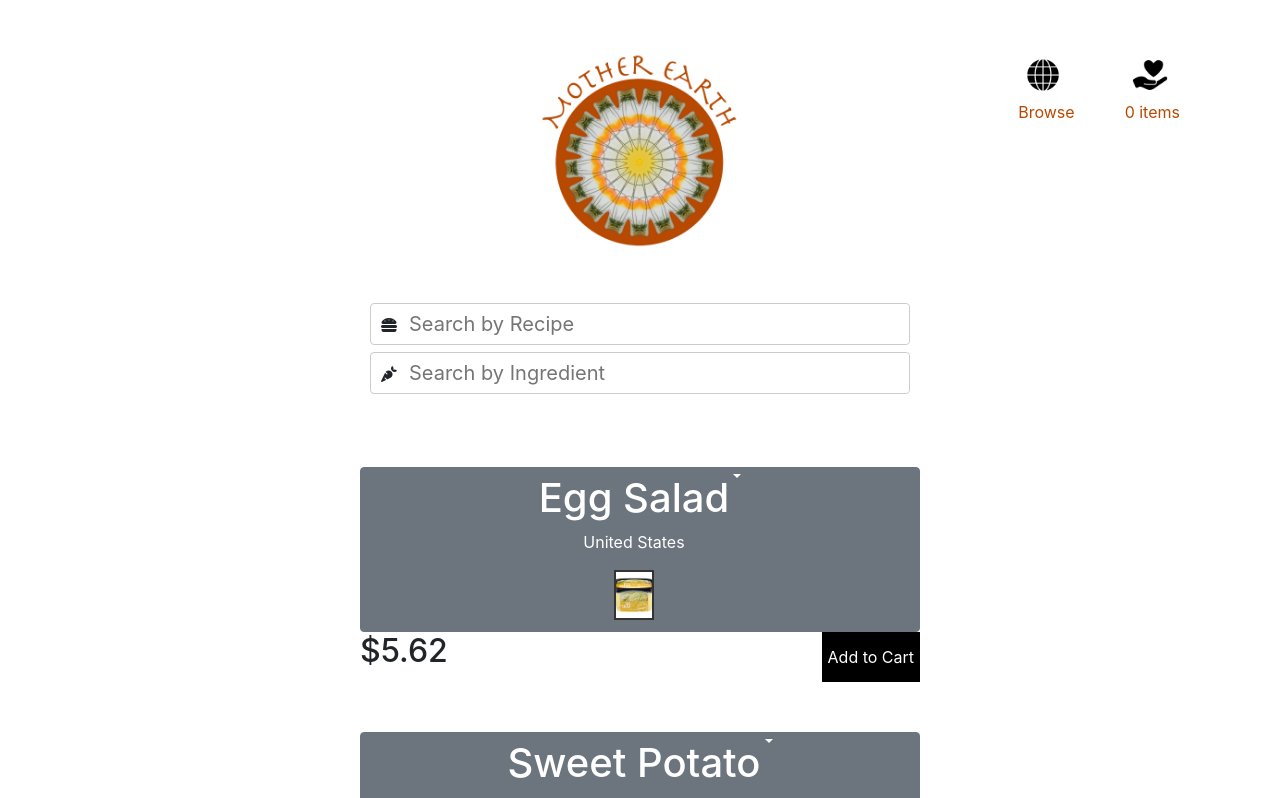
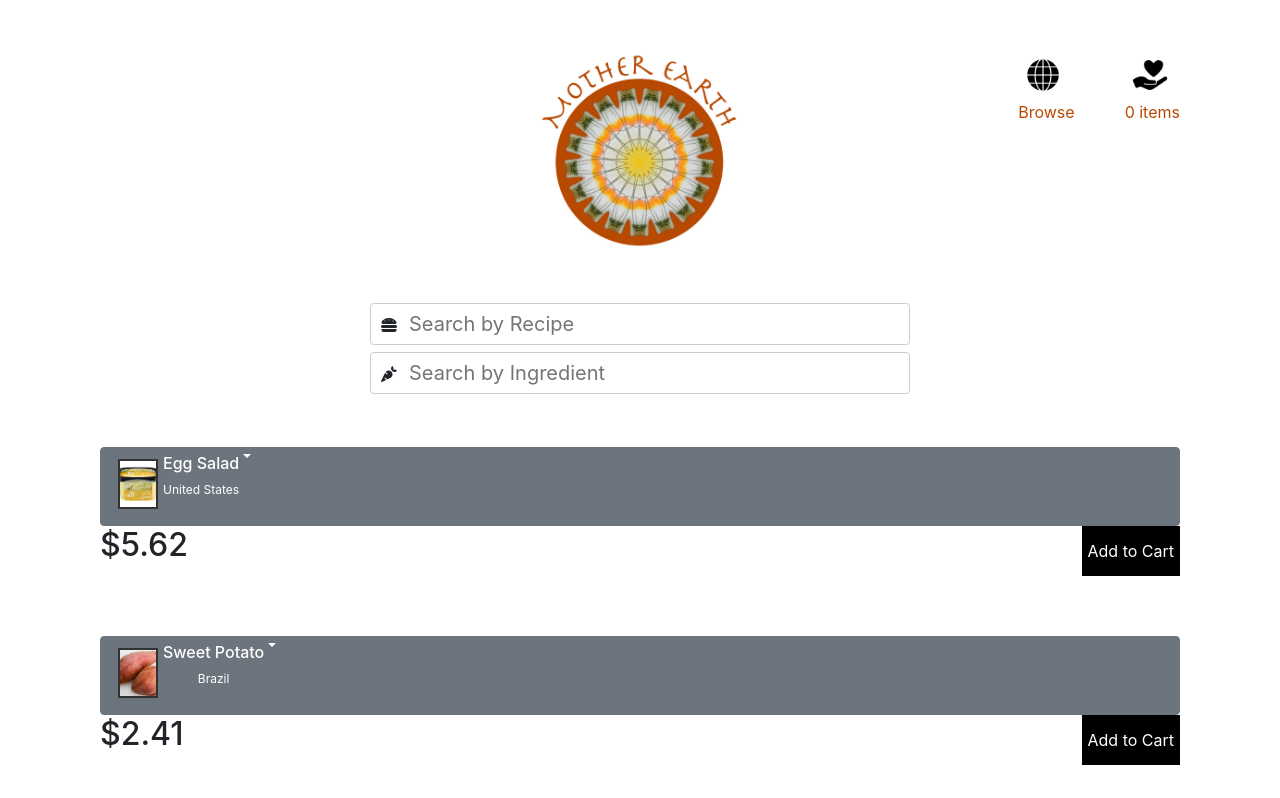
Before and after one commit to BismarkPrime/VueCookBook, a Vue app: page / in a window 1280 px wide. Shown: the top 798 px of the page. Built offline with nearby package versions, Linux system fonts and the light colour scheme.

Commit message:
Just made everything nice :)

```diff
--- a/src/components/ProductList.vue
+++ b/src/components/ProductList.vue
@@ -1,16 +1,15 @@
 <template>
   <div class="wrapper">
-    <div class="products">
           <div class="product" v-for="product in products" :key="product.id">
               <div class="dropdown">
                 <button class="btn btn-secondary dropdown-toggle long-btn" type="button" id="dropdownMenuButton" data-toggle="dropdown" aria-haspopup="true" aria-expanded="false">
+                <div class="image">
+                  <img :src="'/images/products/' + product.image" />
+                </div>
                 <div class="info1">
                   <h1>{{ product.name }}</h1>
                   <p>{{ product.country }}</p>
-                <div class="image">
-                  <img :src="'/images/products/' + product.image" />
                 </div>
-              </div>
                 </button>
                 <div class="dropdown-menu" aria-labelledby="dropdownMenuButton">
                   <a class="dropdown-item" href="#"></a>
@@ -24,7 +23,6 @@
                 <button class="auto" @click="addToCart(product)">Add to Cart</button>
               </div>
           </div>
-    </div>
   </div>
 </template>
 
@@ -65,9 +63,11 @@ export default {
 
 <style scoped>
 .wrapper {
+}
+.dropdown {
   display: flex;
-  align-items: center;
-  justify-content: center;
+  justify-content: left;
+  width: 100%;
 }
 
 .products {
@@ -80,49 +80,37 @@ export default {
 .product {
   margin: 10px;
   margin-top: 50px;
+  width: 100%;
 }
 
 .product img {
   border: 2px solid #333;
   height: 50px;
   width: 40px;
+  margin: 5px;
   object-fit: cover;
 }
 
 .product .image {
   display: flex;
-  justify-content: center;
+  justify-content: left;
   margin-bottom: 5px;
 }
+.info1 h1 {
+  font-size: 16px;
+}
 .info1 {
+  font-size: 12px;
 }
 
-.info {
-  background: #f2921d;
-  color: #000;
-  padding: 10px 30px;
-  height: 80px;
-}
-
-.info h1 {
-  font-size: 16px;
-}
-
-.info h2 {
-  font-size: 14px;
-}
-
-.info p {
-  margin: 0px;
-  font-size: 10px;
-}
 .price {
   display: flex;
 }
 .long-btn {
   display: flex;
-  justify-content: center;
+  justify-content: left;
   width: 100%;
+  min-width: 150px;
 }
 .auto {
   height: 50px;
```
